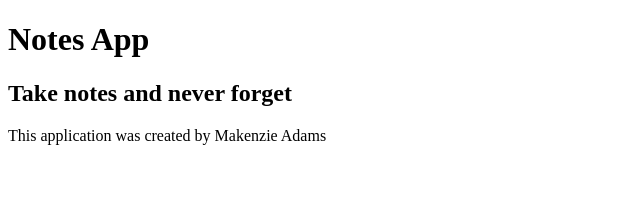
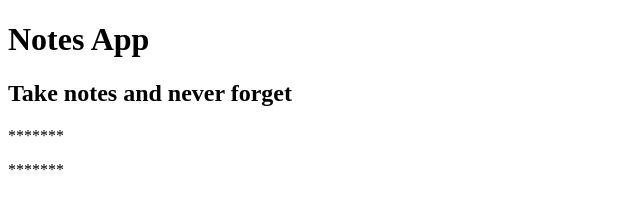
Before and after one commit to makenzieadams/Udemy_JS_Practice, a plain HTML site: page NOTESLEARNING/notes-app/index.html in a window 1280 px wide. Shown: the whole page, without its empty margins (0-640 px from the left). Drawn offline with Linux system fonts and the light colour scheme.

Commit message:
manipulatingDOM

```diff
--- a/NOTESLEARNING/notes-app/index.html
+++ b/NOTESLEARNING/notes-app/index.html
@@ -1,14 +1,12 @@
 <!DOCTYPE html>
 
 <html>
-  <head>
-    <script>
-      console.log("This is from my HTML doc.");
-    </script>
-  </head>
+  <head> </head>
   <body>
     <h1>Notes App</h1>
     <h2>Take notes and never forget</h2>
     <p>This application was created by Makenzie Adams</p>
+    <p>Some note text</p>
+    <script src="notes-app.js"></script>
   </body>
 </html>
--- /dev/null
+++ b/NOTESLEARNING/notes-app/notes-app.js
@@ -0,0 +1,14 @@
+// Dom - Document Object Model (object in JS that models the doc)
+//Query and remove
+
+// const p = document.querySelector("h2");
+// p.remove();
+
+//Query all and remove
+
+const ps = document.querySelectorAll("p");
+ps.forEach(function (p) {
+  p.textContent = "*******";
+  //   console.log(p.textContent);
+  //   p.remove();
+});
```
